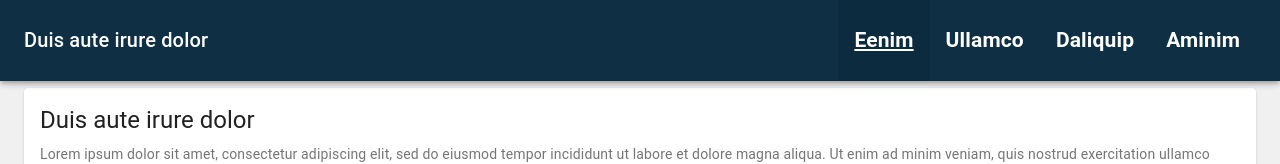
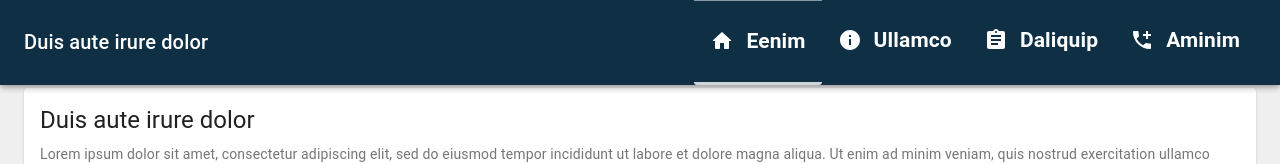
Before and after one commit to KenKennef/react_test_site.github.io, a React (Create React App) app: page / in a window 1280 px wide. Shown: the top 164 px of the page. Built offline with nearby package versions, Linux system fonts and the light colour scheme.

Commit message:
Refactor

```diff
--- a/src/App.tsx
+++ b/src/App.tsx
@@ -1,3 +1,4 @@
+import { Grid, Paper } from '@material-ui/core';
 import AppBar from '@material-ui/core/AppBar';
 import Backdrop from '@material-ui/core/Backdrop';
 import CssBaseline from '@material-ui/core/CssBaseline';
@@ -27,20 +28,6 @@ const useStyles = makeStyles((theme: Theme) =>
 		root: {
 			display: 'flex',
 		},
-		appBar: {
-			// transition: theme.transitions.create(['margin', 'width'], {
-			// 	easing: theme.transitions.easing.sharp,
-			// 	duration: theme.transitions.duration.leavingScreen,
-			// }),
-		},
-		appBarShift: {
-			// width: `calc(100% - ${drawerWidth}px)`,
-			// marginLeft: drawerWidth,
-			// transition: theme.transitions.create(['margin', 'width'], {
-			// 	easing: theme.transitions.easing.easeOut,
-			// 	duration: theme.transitions.duration.enteringScreen,
-			// }),
-		},
 		mainNavigation: {
 			margin: 0,
 			padding: 0,
@@ -62,12 +49,6 @@ const useStyles = makeStyles((theme: Theme) =>
 			[theme.breakpoints.up('md')]: {
 				display: 'none',
 			},
-		},
-		mainNavigationLink: {
-			display: 'block',
-			color: '#ffffff',
-			textDecoration: 'none',
-			margin: '10px 0',
 		},
 		menuButton: {
 			marginRight: theme.spacing(2),
@@ -115,7 +96,11 @@ const useStyles = makeStyles((theme: Theme) =>
 			textDecoration: 'none',
 			color: '#fff',
 		},
-		menuLink: { textDecoration: 'none', color: '#0E2F44' },
+		menuLink: {
+			textDecoration: 'none',
+			color: '#0E2F44',
+			boxSizing: 'border-box',
+		},
 	})
 );
 interface NavigationItem {
@@ -125,9 +110,9 @@ interface NavigationItem {
 }
 const navigationItems: NavigationItem[] = [
 	{ text: 'Eenim', link: '/', icon: 'Home' },
-	{ text: 'Ullamco', link: '/about', icon: 'Info' },
-	{ text: 'Daliquip', link: '/services', icon: 'Assignment' },
-	{ text: 'Aminim', link: '/contact', icon: 'AddIcCall' },
+	{ text: 'Ullamco', link: '/ullamco', icon: 'Info' },
+	{ text: 'Daliquip', link: '/daliquip', icon: 'Assignment' },
+	{ text: 'Aminim', link: '/aminim', icon: 'AddIcCall' },
 ];
 
 export default function PersistentDrawerLeft() {
@@ -160,21 +145,45 @@ export default function PersistentDrawerLeft() {
 
 	const renderNavigationItems = () =>
 		navigationItems.map((item, index) => (
-			<Link to={item.link} className={classes.menuLink} key={index}>
+			<Link
+				to={item.link}
+				className={classes.menuLink}
+				key={index}
+				style={
+					open
+						? {}
+						: {
+								color: '#ffffff',
+								borderTop:
+									index === active
+										? '1px solid rgba(255, 255, 255, .5)'
+										: 'none',
+								borderRight: 'none',
+								borderBottom:
+									index === active
+										? '3px solid rgba(255, 255, 255, .8)'
+										: 'none',
+								borderLeft: 'none',
+								borderBottomRightRadius: 3,
+								borderBottomLeftRadius: 3,
+						  }
+				}
+			>
 				<ListItem
 					button
 					onClick={() => handleMenuClick(index)}
-					selected={index === active}
-					style={
-						open
-							? {}
-							: {
-									color: '#ffffff',
-									textDecoration: index === active ? 'underline' : 'none',
-							  }
-					}
+					selected={open ? index === active : false}
 				>
-					<ListItemIcon className={classes.mobileOnly}>
+					<ListItemIcon
+						style={
+							open
+								? {}
+								: {
+										color: '#ffffff',
+										marginRight: -20,
+								  }
+						}
+					>
 						{item.icon === 'Home' ? <HomeRounded /> : null}
 						{item.icon === 'Info' ? <Info /> : null}
 						{item.icon === 'Assignment' ? <Assignment /> : null}
@@ -189,13 +198,7 @@ export default function PersistentDrawerLeft() {
 		<Router>
 			<div className={classes.root}>
 				<CssBaseline />
-				<AppBar
-					position='fixed'
-					className={clsx(classes.appBar, {
-						[classes.appBarShift]: open,
-					})}
-					style={{ background: '#0E2F44' }}
-				>
+				<AppBar position='fixed' style={{ background: '#0E2F44' }}>
 					<Toolbar>
 						<IconButton
 							color='inherit'
@@ -255,19 +258,44 @@ export default function PersistentDrawerLeft() {
 						onClick={handleDrawerClose}
 					></Backdrop>
 					<div className={classes.drawerHeader} />
-
 					<Switch>
 						<Route exact path='/'>
 							<Home />
 						</Route>
-						<Route path='/about'>
+						<Route path='/ullamco'>
 							<Paralaxx />
 						</Route>
-						<Route path='/services'>
+						<Route path='/daliquip'>
 							<Services />
 						</Route>
-						<Route path='/contact'>
+						<Route path='/aminim'>
 							<About />
+						</Route>
+						<Route path='*'>
+							<Grid container justify='space-around'>
+								<Grid item md={8}>
+									<Paper
+										style={{
+											display: 'flex',
+											flexDirection: 'column',
+											alignItems: 'center',
+											padding: 20,
+										}}
+									>
+										<Typography variant='subtitle1'>Fejl 404</Typography>
+										<Typography variant='subtitle1' style={{ marginTop: 50 }}>
+											Siden du forsøger at hente kunne ikke findes
+										</Typography>{' '}
+										<Typography variant='body1' style={{ marginTop: 50 }}>
+											Klik{' '}
+											<Link to='/' onClick={() => handleMenuClick(0)}>
+												her
+											</Link>{' '}
+											for at komme i sikkerhed.
+										</Typography>
+									</Paper>
+								</Grid>
+							</Grid>
 						</Route>
 					</Switch>
 				</main>
```
